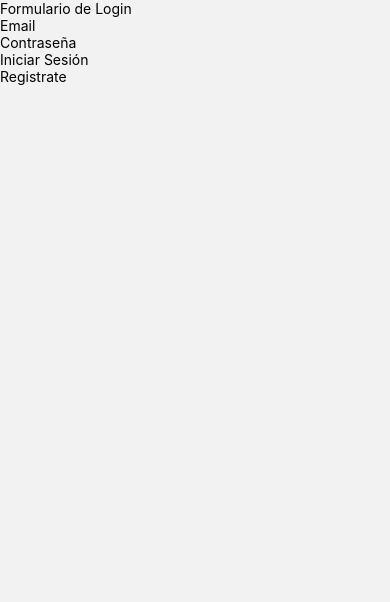
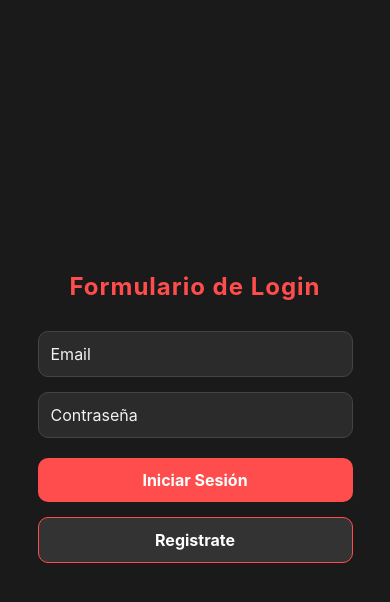
Before and after one commit to BrisaPereyra23/magnin-pereyra-g3, a React Native app in the folder magninPereyraG3-expo/: screen /Home in a window 390 px wide. Shown: the top 602 px of the page. Built offline with nearby package versions, Linux system fonts and the light colour scheme.

Commit message:
bueno va queriendo la cosa falta algo de comments creo

```diff
--- a/magninPereyraG3-expo/src/components/Post.js
+++ b/magninPereyraG3-expo/src/components/Post.js
@@ -1,4 +1,3 @@
-import react from 'react';
 import React, { Component } from 'react';
 import { View, Text, TextInput, Pressable, StyleSheet } from 'react-native';
 import { db, auth } from '../firebase/config';
@@ -47,17 +46,21 @@ class Post extends Component {
       render() {
     return (
       <View style={styles.card}>
-        <Text style={styles.owner}>{this.props.data.owner}</Text>
-        <Text>{this.props.data.description}</Text>
-        <Text>Likes: {this.props.data.likes.length}</Text>
+      <Text style={styles.owner}>{this.props.data.owner}</Text>
+      <Text style={styles.description}>{this.props.data.description}</Text>
 
-        <Pressable style={styles.btn} onPress={() => this.like()}>
+      <View style={styles.likeRow}>
+        <Text style={styles.likesText}>❤️ {this.props.data.likes.length}</Text>
+
+        <Pressable style={styles.btnLike} onPress={() => this.like()}>
           <Text style={styles.btnText}>Like</Text>
         </Pressable>
 
-        <Pressable style={styles.btn} onPress={() => this.dislike()}> {/*ver si lo vimos asi */}
+        <Pressable style={styles.btnDislike} onPress={() => this.dislike()}>
           <Text style={styles.btnText}>Dislike</Text>
         </Pressable>
+      </View>
+
 
         {/*<TextInput
           style={styles.input}
@@ -79,9 +82,85 @@ class Post extends Component {
             ))} chequear creo que falta el contructor con comment vacio */}
       </View>
     );
-  }
-  }
-const styles = StyleSheet.create({
-    container: {},});
+    }}
+
 
 export default Post;
+
+const styles = StyleSheet.create({
+  card: {
+    borderRadius: 14,
+    borderWidth: 1,
+    borderColor: "#333",
+    padding: 15,
+    marginVertical: 10,
+    backgroundColor: "#fff",
+  },
+  owner: {
+    fontWeight: "bold",
+    color: 'rgb#131111(19 17 17)',
+    fontSize: 15,
+    marginBottom: 6,
+  },
+  description: {
+    fontSize: 16,
+   color: 'rgb#131111(19 17 17)',
+    marginBottom: 10,
+  },
+  likeRow: {
+    flexDirection: "row",
+    alignItems: "center",
+    justifyContent: "flex-start",
+    gap: 15,
+    marginBottom: 10,
+  },
+  likesText: {
+    fontSize: 15,
+    color: "#ff4d4d",
+    fontWeight: "bold",
+  },
+  likeBtn: {
+    backgroundColor: "#2b2b2b",
+    paddingVertical: 5,
+    paddingHorizontal: 15,
+    borderRadius: 20,
+    borderWidth: 1,
+    borderColor: "#ff4d4d",
+  },
+  likeText: {
+    color: "#ff4d4d",
+    fontWeight: "600",
+  },
+  dislikeBtn: {
+    backgroundColor: "#2b2b2b",
+    paddingVertical: 5,
+    paddingHorizontal: 15,
+    borderRadius: 20,
+    borderWidth: 1,
+    borderColor: "#999",
+  },
+  dislikeText: {
+
+    fontWeight: "600",
+  },
+  commentSection: {
+    borderTopWidth: 1,
+    borderTopColor: "#333",
+    paddingTop: 10,
+    color: 'rgb#131111(19 17 17)'
+  },
+  input: {
+    backgroundColor: "#262626",
+    borderRadius: 8,
+    padding: 8,
+    color: 'rgb#131111(19 17 17)',
+    marginBottom: 6,
+    borderWidth: 1,
+    borderColor: "#444",
+  },
+  commentButton: {
+    color: "#ff4d4d",
+    textAlign: "right",
+    fontWeight: "bold",
+  },
+});
--- a/magninPereyraG3-expo/src/screens/Home.js
+++ b/magninPereyraG3-expo/src/screens/Home.js
@@ -54,7 +54,23 @@ class Home extends Component {
 export default Home;
 
 const styles = StyleSheet.create({
-  container: { flex: 1, padding: 10, backgroundColor: "#fff" },
-  title: { fontSize: 24, textAlign: "center", marginVertical: 10 },
-  noPost: {}
+  container: {
+    flex: 1,
+    padding: 16,
+  },
+  title: {
+    fontSize: 28,
+    textAlign: "center",
+    marginVertical: 16,
+    fontWeight: "bold",
+    backgroundColor: ' #001258',
+    borderRadius: 5,
+
+  },
+  noPosts: {
+    fontSize: 16,
+    textAlign: "center",
+    color: "#777",
+    marginTop: 20,
+  },
 });
--- a/magninPereyraG3-expo/src/screens/Login.js
+++ b/magninPereyraG3-expo/src/screens/Login.js
@@ -86,7 +86,59 @@ class Login extends Component {
   }
 }
 
-const styles = StyleSheet.create({
-  container: {}});
+
 
 export default Login;
+const styles = StyleSheet.create({
+  container: {
+    flex: 1,
+    backgroundColor: "#1a1a1a",
+    justifyContent: "center",
+    alignItems: "center",
+    padding: 20,
+  },
+  title: {
+    color: "#ff4d4d",
+    fontSize: 24,
+    fontWeight: "bold",
+    marginBottom: 30,
+    textAlign: "center",
+    letterSpacing: 1,
+  },
+  field: {
+    width: "90%",
+    backgroundColor: "#2b2b2b",
+    color: "#f2f2f2",
+    borderWidth: 1,
+    borderColor: "#444",
+    borderRadius: 10,
+    padding: 12,
+    fontSize: 16,
+    marginBottom: 15,
+  },
+  button: {
+    width: "90%",
+    backgroundColor: "#ff4d4d",
+    borderRadius: 10,
+    paddingVertical: 12,
+    marginTop: 5,
+    marginBottom: 10,
+  },
+  buttonAlt: {
+    backgroundColor: "#333",
+    borderWidth: 1,
+    borderColor: "#ff4d4d",
+  },
+  buttonText: {
+    color: "#fff",
+    textAlign: "center",
+    fontWeight: "bold",
+    fontSize: 16,
+  },
+  errorText: {
+    color: "#ff8080",
+    marginTop: 10,
+    textAlign: "center",
+    fontWeight: "500",
+  },
+});
--- a/magninPereyraG3-expo/src/screens/Register.js
+++ b/magninPereyraG3-expo/src/screens/Register.js
@@ -109,10 +109,60 @@ class Register extends Component {
   }
 }
 
-const styles = StyleSheet.create({
-  container: {}
 
 
+export default Register;
+
+const styles = StyleSheet.create({
+  container: {
+    flex: 1,
+    backgroundColor: "#1a1a1a",
+    justifyContent: "center",
+    alignItems: "center",
+    padding: 20,
+  },
+  title: {
+    color: "#ff4d4d",
+    fontSize: 24,
+    fontWeight: "bold",
+    marginBottom: 30,
+    textAlign: "center",
+    letterSpacing: 1,
+  },
+  field: {
+    width: "90%",
+    backgroundColor: "#2b2b2b",
+    color: "#f2f2f2",
+    borderWidth: 1,
+    borderColor: "#444",
+    borderRadius: 10,
+    padding: 12,
+    fontSize: 16,
+    marginBottom: 15,
+  },
+  button: {
+    width: "90%",
+    backgroundColor: "#ff4d4d",
+    borderRadius: 10,
+    paddingVertical: 12,
+    marginTop: 5,
+    marginBottom: 10,
+  },
+  buttonAlt: {
+    backgroundColor: "#333",
+    borderWidth: 1,
+    borderColor: "#ff4d4d",
+  },
+  buttonText: {
+    color: "#fff",
+    textAlign: "center",
+    fontWeight: "bold",
+    fontSize: 16,
+  },
+  errorText: {
+    color: "#ff8080",
+    marginTop: 10,
+    textAlign: "center",
+    fontWeight: "500",
+  },
 });
-
-export default Register;
```
